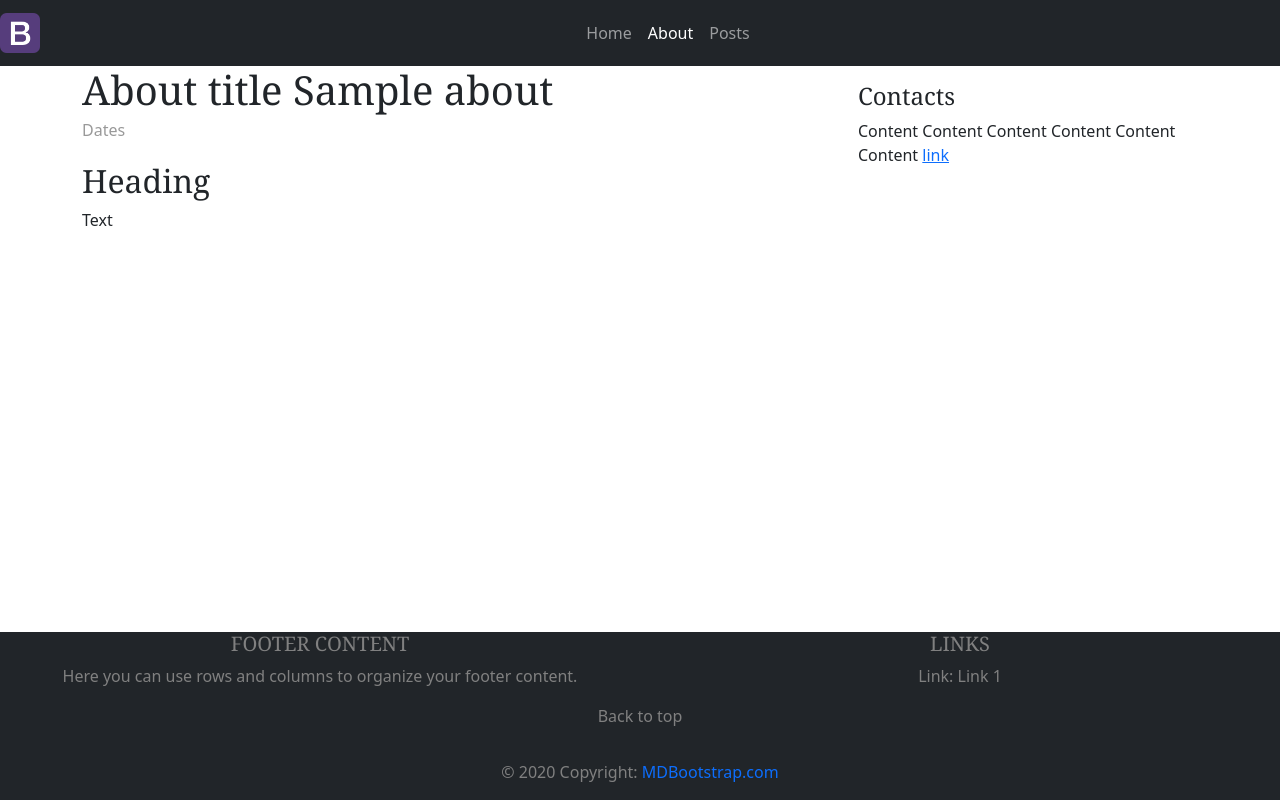
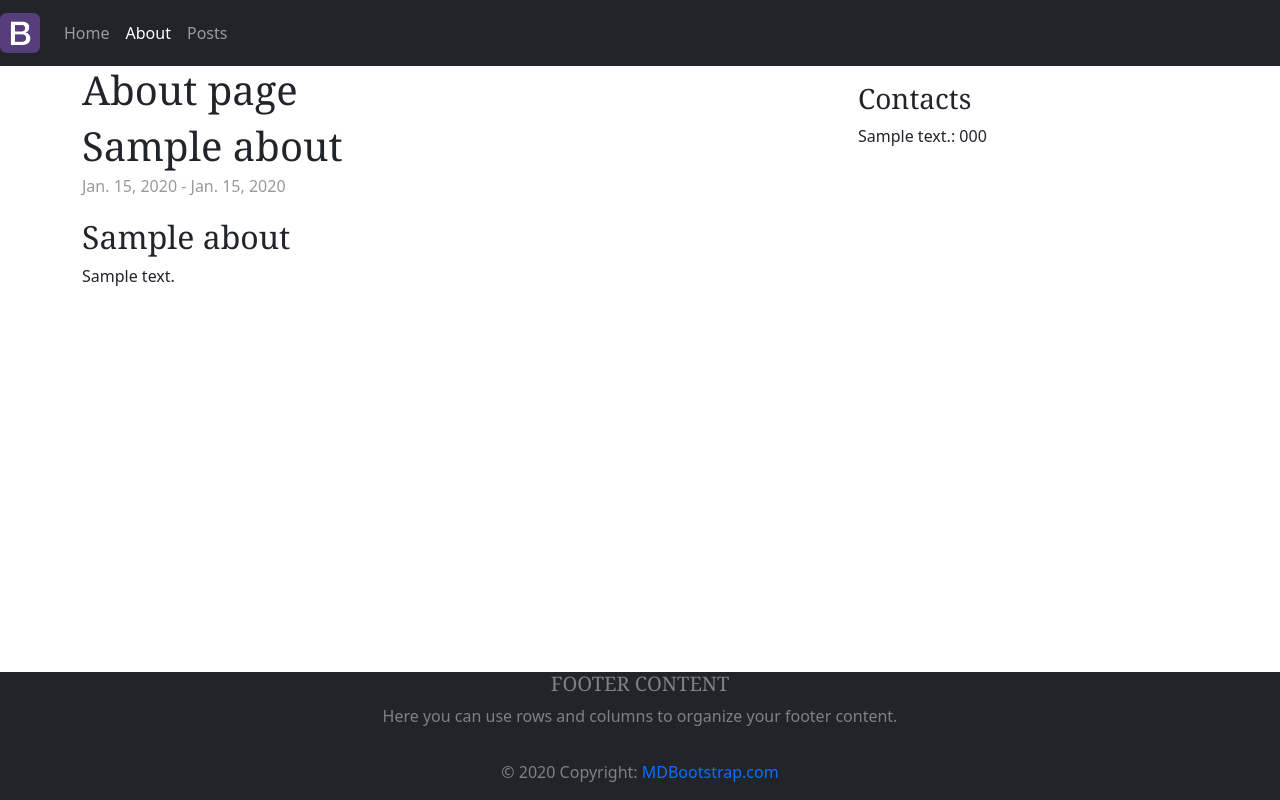
Before and after one commit to GoGei/PetProjectBlog, a Django app: template Blog/templates/Home/about.html in a window 1280 px wide. Run offline with Django 3.2, Linux system fonts and the light colour scheme; the template is opened without the code that fills it: values that come from a table or form of the project are taken from there, others are empty; tables that the repository leaves empty hold one stand-in row (values such as "Sample post"); some libraries are stand-ins or nearby versions.

Commit message:
Changed models Applied displaying objects in templates Fixed empty page Changed footer and navbar

```diff
--- a/Blog/templates/Home/about.html
+++ b/Blog/templates/Home/about.html
@@ -10,28 +10,63 @@
 {% endblock %}
 
 {% block body %}
+    {% if abouts or contacts %}
         <main role="main" class="container">
             <div class="row">
                 <div class="col-md-8 blog-main">
+                    <h1>About page</h1>
                     {% for about in abouts %}
                         <div class="blog-post">
-                        <h2 class="blog-post-title">About title {{ about }}</h2>
-                        <p class="blog-post-meta">Dates</p>
-                        <h2>Heading</h2>
-                        <p>Text</p>
+                            <h2 class="blog-post-title">{{ about.title }}</h2>
+                            <p class="blog-post-meta">
+                                {% if about.from_date and about.to_date %}
+                                    {{ about.from_date }} - {{ about.to_date }}
+                                {% elif about.from_date %}
+                                    From {{ about.from_date }}
+                                {% endif %}
+                            </p>
+                            {% if  about.heading %}
+                                <h2>{{ about.heading }}</h2>
+                            {% endif %}
+                            <p>{{ about.text }}</p>
                         </div>
+                    {% empty %}
+                        <h2>No about info added yet by admin</h2>
                     {% endfor %}
                 </div>
                 <aside class="col-md-4 blog-sidebar">
                     <div class="p-3">
-                    <h4 class="font-italic">Contacts</h4>
+                        <h3 class="font-italic">Contacts</h3>
                         <ol class="list-unstyled mb-0">
                             {% for contact in contacts %}
-                            <li>Content Content Content Content Content Content <a href="#">link</a></li>
+                                <li>{{ contact.description|truncatechars:40 }}:
+                                    {% with contact.field_type as field_type %}
+                                        {% if field_type == 'phone' %}
+                                            <a href="tel:{{ contact.phone }}">
+                                                {{ contact.phone }}
+                                            </a>
+                                        {% elif field_type == 'link' %}
+                                            <a href="{{ contact.link }}" target="_blank">
+                                                {{ contact.placeholder|default:'link'|truncatechars:40 }}
+                                            </a>
+                                        {% elif field_type == 'email' %}
+                                            <a href="mailto:{{ contact.email }}">
+                                                {{ contact.email|truncatechars:40 }}
+                                            </a>
+                                        {% else %}
+                                            {{ contact.contact_info }}
+                                        {% endif %}
+                                    {% endwith %}
+                                </li>
+                            {% empty %}
+                                <h4>No "Contact" info added by superuser</h4>
                             {% endfor %}
                         </ol>
                     </div>
                 </aside>
             </div>
         </main>
+    {% else %}
+        {% include 'Home/pages/empty_page.html' with message='Contacts and about info not added yet by admin' %}
+    {% endif %}
 {% endblock %}
--- a/Blog/templates/footer.html
+++ b/Blog/templates/footer.html
@@ -2,22 +2,10 @@
     <div class="home-footer">
         <div class="container-fluid text-center text-md-left">
             <div class="row">
-                <div class="col-md-6 mt-md-0 mt-3">
+                <div class="col-md-12 mt-md-0 mt-3">
                     <h5 class="text-uppercase">Footer Content</h5>
                     <p>Here you can use rows and columns to organize your footer content.</p>
                 </div>
-                <hr class="clearfix w-100 d-md-none pb-3">
-                <div class="col-md-6 mb-md-0 mb-3">
-                    <h5 class="text-uppercase">Links</h5>
-                    <ul class="list-unstyled">
-                        <li>
-                            Link: <a href="#" class="text-decoration-none link-color-grey">Link 1</a>
-                        </li>
-                    </ul>
-                </div>
-            </div>
-            <div class="row">
-                <p class="text-center"><a href="#" class="text-decoration-none link-color-grey">Back to top</a></p>
             </div>
         </div>
         <div class="footer-copyright text-center py-3">© 2020 Copyright:
--- a/Blog/templates/navigate_bar.html
+++ b/Blog/templates/navigate_bar.html
@@ -9,16 +9,16 @@
         <span class="navbar-toggler-icon"></span>
     </button>
 
-    <div class="collapse navbar-collapse justify-content-center" id="navbarSupportedContent">
+    <div class="collapse navbar-collapse" id="navbarSupportedContent">
         <ul class="navbar-nav">
             <li class="nav-item">
-                <a class="nav-link {% ifequal activate 'index' %}active{% endifequal %}" href="{% url 'home-index' %}">Home</a>
+                <a class="nav-link {% if activate == 'index' %}active{% endif %}" href="{% url 'home-index' %}">Home</a>
             </li>
             <li class="nav-item">
-                <a class="nav-link {% ifequal activate 'about' %}active{% endifequal %}" href="{% url 'home-about' %}">About</a>
+                <a class="nav-link {% if activate == 'about' %}active{% endif %}" href="{% url 'home-about' %}">About</a>
             </li>
             <li class="nav-item">
-                <a class="nav-link {% ifequal activate 'posts' %}active{% endifequal %}" href="{% url 'home-posts' %}">Posts</a>
+                <a class="nav-link {% if activate == 'posts' %}active{% endif %}" href="{% url 'home-posts' %}">Posts</a>
             </li>
         </ul>
     </div>
--- a/core/About/models.py
+++ b/core/About/models.py
@@ -1,16 +1,15 @@
 from django.db import models
-from core.Utils.Mixins.models import CrmMixin, ActiveQuerySet
+from core.Utils.Mixins.models import CrmMixin
 
 
 class About(CrmMixin):
     title = models.CharField(max_length=255)
     heading = models.CharField(max_length=255, null=True)
     text = models.TextField()
+    order_number = models.IntegerField(null=True)
 
     from_date = models.DateField(null=True)
     to_date = models.DateField(null=True)
-
-    objects = ActiveQuerySet.as_manager()
 
     class Meta:
         db_table = 'about'
--- a/core/Contacts/models.py
+++ b/core/Contacts/models.py
@@ -1,18 +1,35 @@
 from django.db import models
-from core.Utils.Mixins.models import CrmMixin, ActiveQuerySet
+from core.Utils.Mixins.models import CrmMixin
 
 
 class Contacts(CrmMixin):
+    CONTACT_FIELDS = ['phone', 'link', 'email']
+    PHONE = 'phone'
+    LINK = 'link'
+    EMAIL = 'email'
+    FIELD_TYPE = (
+        ('Phone', PHONE),
+        ('Link', LINK),
+        ('Email', EMAIL),
+    )
+
     description = models.CharField(max_length=50)
     placeholder = models.CharField(max_length=50, null=True)
     phone = models.CharField(max_length=20, null=True)
     link = models.URLField(max_length=255, null=True)
     email = models.EmailField(max_length=255, null=True)
-
-    objects = ActiveQuerySet.as_manager()
+    field_type = models.CharField(max_length=10, choices=FIELD_TYPE, null=True)
 
     class Meta:
         db_table = 'contacts'
 
     def __str__(self):
         return self.description
+
+    @property
+    def contact_info(self):
+        for field in self.CONTACT_FIELDS:
+            value = getattr(self, field)
+            if value:
+                return value
+        return None
--- a/core/Posts/models.py
+++ b/core/Posts/models.py
@@ -1,6 +1,6 @@
 from django.db import models
 from core.User.models import User
-from core.Utils.Mixins.models import CrmMixin, ActiveQuerySet
+from core.Utils.Mixins.models import CrmMixin
 
 
 class Posts(CrmMixin):
@@ -9,8 +9,6 @@ class Posts(CrmMixin):
     heading = models.CharField(max_length=255, null=True)
     text = models.TextField()
 
-    objects = ActiveQuerySet.as_manager()
-
     class Meta:
         db_table = 'posts'
 
--- a/core/Utils/Mixins/models.py
+++ b/core/Utils/Mixins/models.py
@@ -5,7 +5,7 @@ from django.conf import settings
 
 class ActiveQuerySet(models.QuerySet):
     def active(self):
-        return self.filter(archived__isnull=True)
+        return self.filter(archived_stamp__isnull=True)
 
     def archive(self, archived_by=None):
         for item in self:
```
Also changed, not shown: Blog/Home/views.py (+9 -3 lines), Blog/templates/Home/pages/empty_page.html (added, +15 -0 lines), Blog/templates/Home/posts.html (+17 -9 lines), core/About/migrations/0002_about_order_number.py (added), core/Contacts/migrations/0002_contacts_field_type.py (added), 1 other file. Lines whose indentation alone changed are shown as unchanged.
